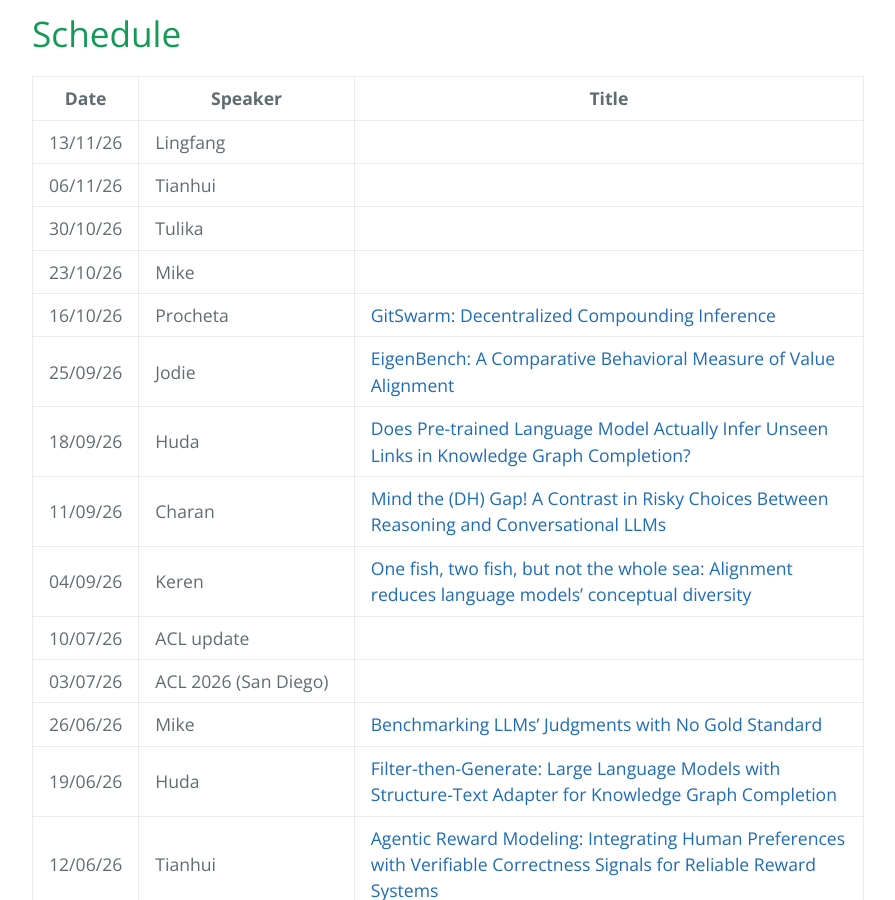
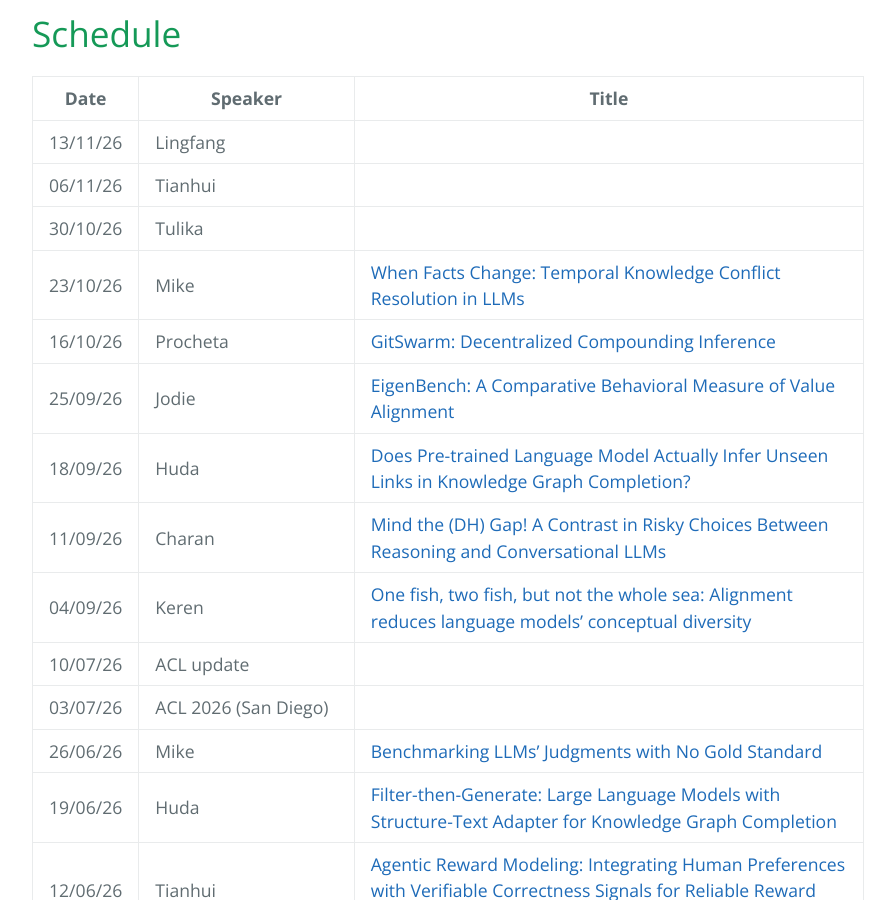
Before and after one commit to LivNLP/livnlp.github.io, a Jekyll site: the page built from reading.md, in a window 1280 px wide and 900 px high, scrolled down 498 px. Shown: the whole window, without its empty margins (192-1087 px from the left). Built offline with Jekyll 4.4.1, drawn with Linux system fonts in a browser that asks for light colours.

Commit message:
when facts change
Added a reference link to the entry for Mike.

```diff
--- a/reading.md
+++ b/reading.md
@@ -16,7 +16,7 @@ We meet on a weely basis to discuss recent research papers. Here is the schedule
 | 13/11/26 | Lingfang|
 | 06/11/26 | Tianhui|
 | 30/10/26 | Tulika|
-| 23/10/26 | Mike|
+| 23/10/26 | Mike| [When Facts Change: Temporal Knowledge Conflict Resolution in LLMs](https://aclanthology.org/2026.findings-acl.103.pdf)
 | 16/10/26 | Procheta| [GitSwarm: Decentralized Compounding Inference](https://arxiv.org/abs/2610.04862v1)
 | 25/09/26 | Jodie| [EigenBench: A Comparative Behavioral Measure of Value Alignment](https://arxiv.org/abs/2509.01938)
 | 18/09/26 | Huda | [Does Pre-trained Language Model Actually Infer Unseen Links in Knowledge Graph Completion?](https://aclanthology.org/2024.naacl-long.447/)
```
